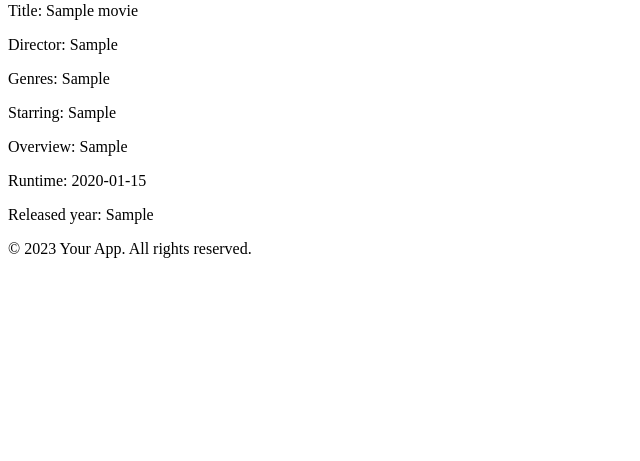
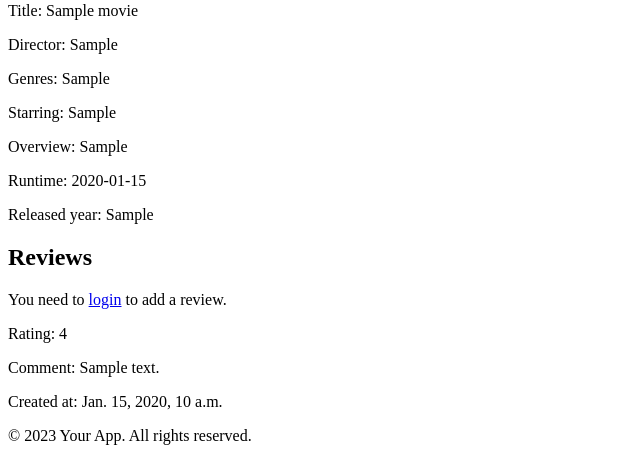
Before and after one commit to gasmartin/estecp024-projeto-final, a Django app: page /movie/1/ in a window 1280 px wide. Shown: the part 597-1058 px from the top of the page, without its empty margins (0-640 px from the left). Before the commit the page ends 855 px from the top, so only its background shows below. Run offline with Django 4.2, Linux system fonts and the light colour scheme; tables that the repository leaves empty hold one stand-in row (values such as "Sample post"); grey boxes marked "Sample" are stand-in pictures.

Commit message:
Impl add/delete/list reviews

```diff
--- a/backend/urls.py
+++ b/backend/urls.py
@@ -25,6 +25,8 @@ urlpatterns = [
     path('', views.home, name='home'),
     path('search/', views.search, name='search'),
     path('movie/<int:movie_id>/', views.movie, name='movie'),
+    path('review/', views.review, name='review'),
+    path('review/<int:review_id>', views.delete_review, name='delete_review'),
     path('login/', views.login, name='login'),
     path('logout/', views.logout, name='logout'),
     path('register/', views.register, name='register'),
--- a/core/templates/movie_details.html
+++ b/core/templates/movie_details.html
@@ -20,4 +20,38 @@
     <p>Overview: {{ movie.overview }}</p>
     <p>Runtime: {{ movie.runtime }}</p>
     <p>Released year: {{ movie.released_year }}</p>
+
+    <div>
+        <h2>Reviews</h2>
+        {% if not user.is_authenticated %}
+        <p>You need to <a href="{% url 'login' %}">login</a> to add a review.</p>
+        {% else %}
+            {% if not user_review %}
+            <form method="get" action="/review/">
+                <input type="hidden" name="movieId" value="{{ movie.id }}">
+                <button type="submit">Add Review</button>
+            </form>
+            {% else %}
+            <div>
+                <p>Rating: {{ user_review.overall_rating }}</p>
+                <p>Comment: {{ user_review.review_text }}</p>
+                <p>Created at: {{ user_review.created_at }}</p>
+                <p>User: {{ user_review.user }}</p>
+                <a
+                    href="{% url 'delete_review' user_review.id %}"
+                    onclick="return confirm('Are you sure you want to delete this review?');"
+                >
+                    Delete
+                </a>
+            </div>
+            {% endif %}
+        {% endif %}
+        {% for review in reviews %}
+        <div>
+            <p>Rating: {{ review.overall_rating }}</p>
+            <p>Comment: {{ review.review_text }}</p>
+            <p>Created at: {{ review.created_at }}</p>
+        </div>
+        {% endfor %}
+    </div>
 {% endblock %}
--- a/core/views.py
+++ b/core/views.py
@@ -107,16 +107,61 @@ def movie(request, movie_id):
         }
 
         if request.user.is_authenticated:
-            context['user_review'] = Review.objects.filter(
-                movie=movie,
-                user=request.user
-            ).first()
+            qs = Review.objects.filter(movie=movie, user=request.user)
+
+            if qs.exists():
+                context['user_review'] = qs.first()
+                context['reviews'] = context['reviews'].exclude(user=request.user)
 
         return render(request, 'movie_details.html', context)
     else:
         return redirect('home')
 
 
-@login_required
-def review(request, movie_id):
-    pass
+@login_required(login_url='login')
+def review(request):
+    if request.method == 'POST':
+        movie_id = request.POST['movieId']
+        rating = request.POST['rating']
+        comment = request.POST['comment']
+
+        movie = Movie.objects.get(id=movie_id)
+
+        if Review.objects.filter(movie=movie, user=request.user).exists():
+            messages.error(request, 'You have already reviewed this movie')
+            return redirect('movie', movie_id=movie_id)
+
+        review = Review.objects.create(
+            movie=movie,
+            user=request.user,
+            overall_rating=rating,
+            review_text=comment
+        )
+
+        review.save()
+
+        messages.success(request, 'Your review has been submitted successfully')
+        return redirect('movie', movie_id=movie_id)
+    elif request.method == 'GET':
+        movie_id = request.GET['movieId']
+
+        movie = Movie.objects.get(id=movie_id)
+
+        context = {
+            'movie': movie,
+        }
+
+        return render(request, 'review.html', context)
+    else:
+        return redirect('home')
+
+
+def delete_review(request, review_id):
+    review = Review.objects.get(id=review_id)
+    movie_id = review.movie.id
+
+    if review.user == request.user:
+        review.delete()
+        messages.success(request, 'Your review has been deleted successfully')
+
+    return redirect('movie', movie_id=movie_id)
```
Also changed, not shown: core/templates/review.html (+7 -1 lines).
